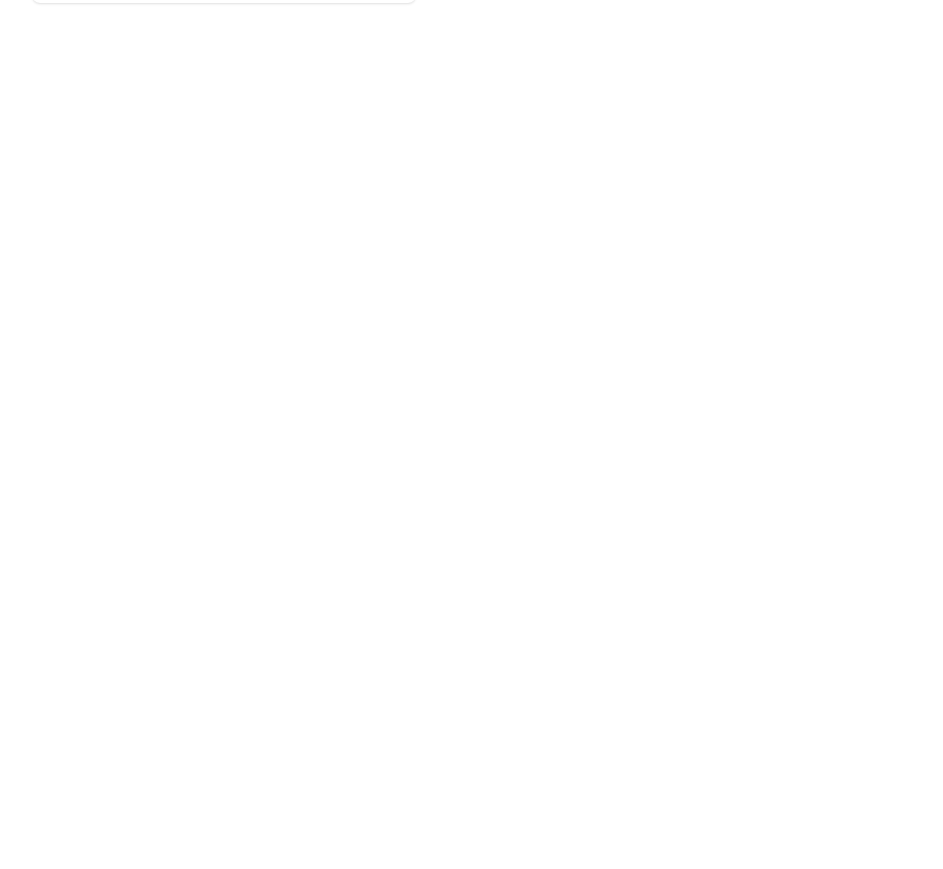
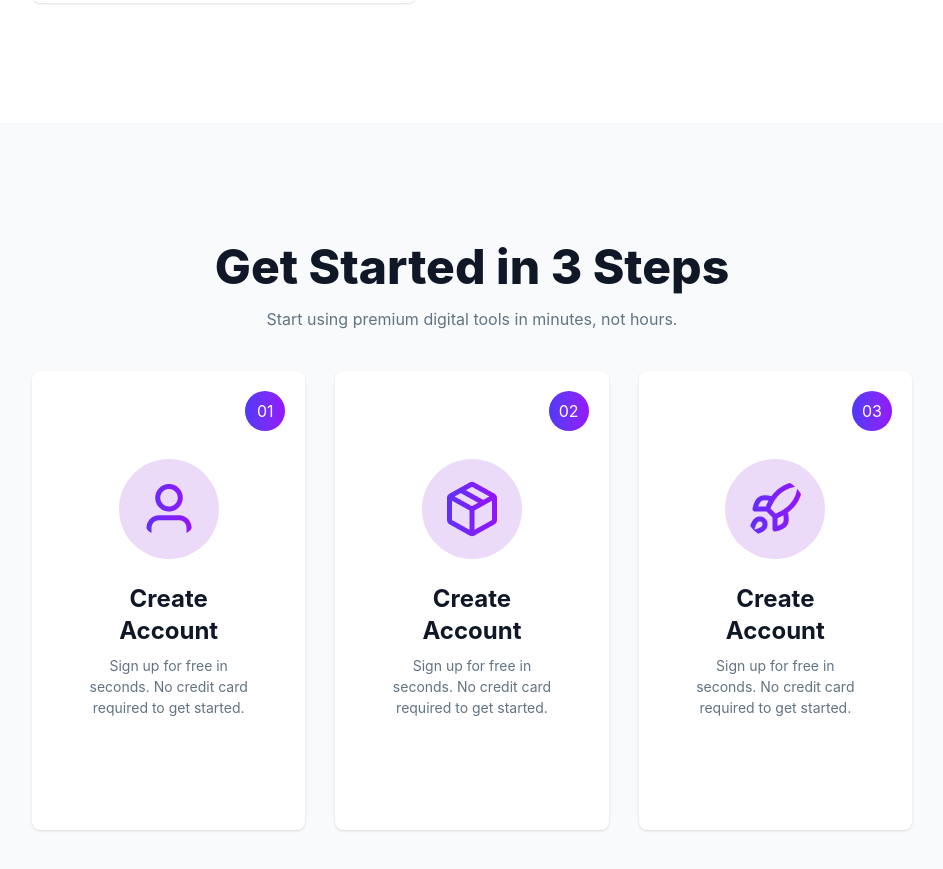
Before and after one commit to MstIsratJahanAnika/B13-A6-DigiTools-Platform, a React (Vite) app: page / in a window 1280 px wide. Shown: the part 2020-2889 px from the top of the page, without its empty margins (168-1111 px from the left). Before the commit the page ends 2143 px from the top, so only its background shows below. Built offline with nearby package versions, Linux system fonts and the light colour scheme.

Commit message:
static card section - get started section added

```diff
--- a/src/App.jsx
+++ b/src/App.jsx
@@ -4,6 +4,7 @@ import RatingSection from './components/heroSection/RatingSection'
 import Navbar from './components/Navbar/Navbar'
 import CardContainer from './components/UI/cardContainer/CardContainer'
 import DigitalToolsDescription from './components/UI/DigitalToolsDescription'
+import GetStarted from './components/UI/GetStarted'
 
 function App() {
 
@@ -23,6 +24,9 @@ function App() {
 
       {/* card container, ekhane cards load hobe */}
       <CardContainer />
+
+      {/* get started section */}
+      <GetStarted />
     </>
   )
 }
--- /dev/null
+++ b/src/components/UI/GetStarted.jsx
@@ -0,0 +1,62 @@
+// import React from 'react';
+
+const GetStarted = () => {
+    return (
+        <div className='bg-[#F9FAFC] lg:px-50 md:px-30 px-10 py-30'>
+            <div>
+                <div className="text-center space-y-4 mb-10">
+                    <h2 className="text-5xl font-extrabold text-[#101727]">Get Started in 3 Steps</h2>
+                    <p className="text-[#627382]">Start using premium digital tools in minutes, not hours.</p>
+                </div>
+
+                {/* static card */}
+                <div className="grid grid-cols-1 md:grid-cols-3 gap-7.5">
+
+                    {/* card-1 */}
+                    <div className="card px-6 py-22 bg-base-100 shadow-sm text-center relative">
+                        <span className="absolute top-5 right-5 w-10 h-10 flex items-center justify-center rounded-full bg-linear-to-r from-[#4F39F6] to-[#9514FA] text-white">01</span>
+                        <span className="mx-auto">
+                            <img className="p-5 rounded-full bg-[#ebdaf8]"
+                                src="../../../assets/user.png"
+                                alt="" />
+                        </span>
+                        <div className="card-body text-center">
+                            <h2 className="text-2xl font-bold text-[#101727]">Create Account</h2>
+                            <p className="text-[#627382]">Sign up for free in seconds. No credit card required to get started.</p>
+                        </div>
+                    </div>
+
+                    {/* card-2 */}
+                    <div className="card px-6 py-22 bg-base-100 shadow-sm text-center relative">
+                        <span className="absolute top-5 right-5 w-10 h-10 flex items-center justify-center rounded-full bg-linear-to-r from-[#4F39F6] to-[#9514FA] text-white">02</span>
+                        <span className="mx-auto">
+                            <img className="p-5 rounded-full bg-[#ebdaf8]"
+                                src="../../../assets/package.png"
+                                alt="" />
+                        </span>
+                        <div className="card-body text-center">
+                            <h2 className="text-2xl font-bold text-[#101727]">Create Account</h2>
+                            <p className="text-[#627382]">Sign up for free in seconds. No credit card required to get started.</p>
+                        </div>
+                    </div>
+
+                    {/* card-3 */}
+                    <div className="card px-6 py-22 bg-base-100 shadow-sm text-center relative">
+                        <span className="absolute top-5 right-5 w-10 h-10 flex items-center justify-center rounded-full bg-linear-to-r from-[#4F39F6] to-[#9514FA] text-white">03</span>
+                        <span className="mx-auto">
+                            <img className="p-5 rounded-full bg-[#ebdaf8] object-contain"
+                                src="../../../assets/rocket.png"
+                                alt="" />
+                        </span>
+                        <div className="card-body text-center">
+                            <h2 className="text-2xl font-bold text-[#101727]">Create Account</h2>
+                            <p className="text-[#627382]">Sign up for free in seconds. No credit card required to get started.</p>
+                        </div>
+                    </div>
+                </div>
+            </div>
+        </div>
+    );
+};
+
+export default GetStarted;
```
